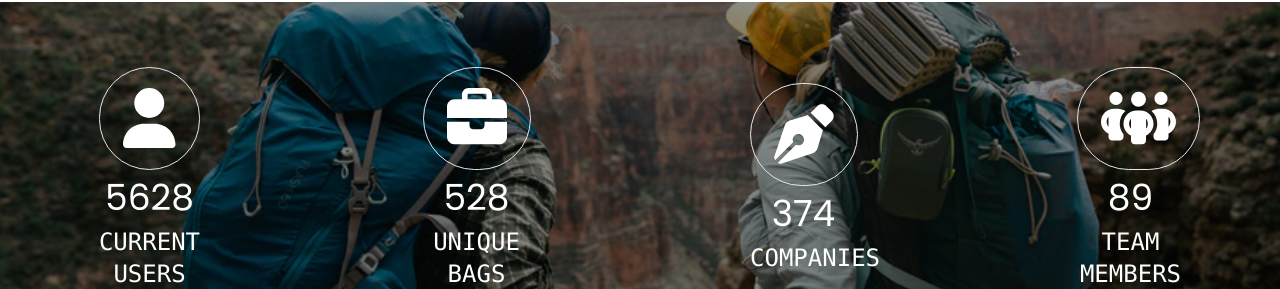
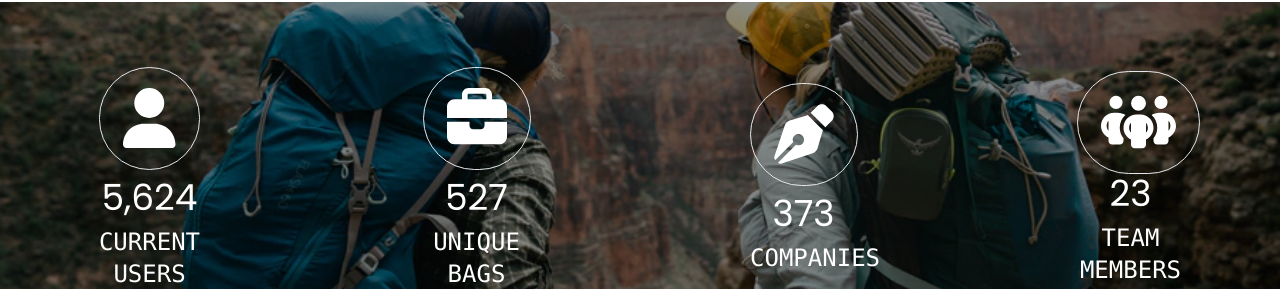
Before and after one commit to emonmorol/bagsq-client, a React (Create React App) app: page / in a window 1280 px wide. Shown: the part 2776-3065 px from the top of the page. Built offline with nearby package versions, Linux system fonts and the light colour scheme; no server answers.

Commit message:
used react count app

```diff
--- a/package.json
+++ b/package.json
@@ -13,6 +13,7 @@
     "firebase": "^9.7.0",
     "flowbite": "^1.4.4",
     "react": "^18.1.0",
+    "react-countup": "^6.2.0",
     "react-dom": "^18.1.0",
     "react-firebase-hooks": "^5.0.3",
     "react-hook-form": "^7.30.0",
@@ -20,6 +21,7 @@
     "react-router-dom": "^6.3.0",
     "react-scripts": "5.0.1",
     "react-toastify": "^8.2.0",
+    "react-visibility-sensor": "^5.1.1",
     "web-vitals": "^2.1.4"
   },
   "scripts": {
--- a/src/Pages/Home/CountOurNumbers/CountOurNumbers.js
+++ b/src/Pages/Home/CountOurNumbers/CountOurNumbers.js
@@ -7,6 +7,8 @@ import {
 import { FontAwesomeIcon } from "@fortawesome/react-fontawesome";
 import React from "react";
 import "./CountOurNumbers.css";
+import CountUp from "react-countup";
+import VisibilitySensor from "react-visibility-sensor";
 
 const CountOurNumbers = () => {
   return (
@@ -15,31 +17,49 @@ const CountOurNumbers = () => {
         <div className="count-inside-banner">
           <div className="grid grid-cols-2 gap-7 lg:grid-cols-4">
             <div className="lg:mx-24 text-white flex flex-col justify-center">
-              <div className="text-6xl border py-5 px-[1.45rem] rounded-full mx-auto">
+              <div className="text-6xl border py-5 mb-2 px-[1.45rem] rounded-full mx-auto">
                 <FontAwesomeIcon icon={faUser} />
               </div>
               <div className="text-center">
-                <p className="text-4xl my-2">5628</p>
+                <CountUp start={0} end={5628} duration={3}>
+                  {({ countUpRef, start }) => (
+                    <VisibilitySensor onChange={start} delayedCall>
+                      <span className="text-4xl my-2" ref={countUpRef} />
+                    </VisibilitySensor>
+                  )}
+                </CountUp>
                 <p className="text-2xl my-2 uppercase font-mono">
                   current USERS
                 </p>
               </div>
             </div>
             <div className="lg:mx-24 text-white flex flex-col justify-center">
-              <div className="text-6xl border py-5 px-[1.45rem] rounded-full mx-auto">
+              <div className="text-6xl border py-5 mb-2 px-[1.45rem] rounded-full mx-auto">
                 <FontAwesomeIcon icon={faBriefcase} />
               </div>
               <div className="text-center">
-                <p className="text-4xl my-2">528</p>
+                <CountUp start={0} end={528} duration={3}>
+                  {({ countUpRef, start }) => (
+                    <VisibilitySensor onChange={start} delayedCall>
+                      <span className="text-4xl my-2" ref={countUpRef} />
+                    </VisibilitySensor>
+                  )}
+                </CountUp>
                 <p className="text-2xl my-2 uppercase font-mono">Unique Bags</p>
               </div>
             </div>
             <div className="lg:mx-24 text-white flex flex-col justify-center">
-              <div className="text-6xl border py-5 px-[1.45rem] rounded-full mx-auto">
+              <div className="text-6xl border py-5 mb-2 px-[1.45rem] rounded-full mx-auto">
                 <FontAwesomeIcon icon={faPenNib} />
               </div>
               <div className="text-center">
-                <p className="text-4xl my-2">374</p>
+                <CountUp start={0} end={374} duration={3}>
+                  {({ countUpRef, start }) => (
+                    <VisibilitySensor onChange={start} delayedCall>
+                      <span className="text-4xl my-2" ref={countUpRef} />
+                    </VisibilitySensor>
+                  )}
+                </CountUp>
                 <p className="text-2xl my-2 uppercase font-mono">Companies</p>
               </div>
             </div>
@@ -48,7 +68,13 @@ const CountOurNumbers = () => {
                 <FontAwesomeIcon icon={faPeopleGroup} />
               </div>
               <div className="text-center">
-                <p className="text-4xl my-2">89</p>
+                <CountUp start={0} end={23} duration={3}>
+                  {({ countUpRef, start }) => (
+                    <VisibilitySensor onChange={start} delayedCall>
+                      <span className="text-4xl my-3" ref={countUpRef} />
+                    </VisibilitySensor>
+                  )}
+                </CountUp>
                 <p className="text-2xl my-2 uppercase font-mono">
                   Team members
                 </p>
--- a/src/Pages/ManageInventories/ManageInventories.js
+++ b/src/Pages/ManageInventories/ManageInventories.js
@@ -3,6 +3,7 @@ import { FontAwesomeIcon } from "@fortawesome/react-fontawesome";
 import React, { useState } from "react";
 import Modal from "react-modal/lib/components/Modal";
 import { Link } from "react-router-dom";
+import { toast } from "react-toastify";
 import useProducts from "../../Hooks/useProducts";
 
 const ManageInventories = () => {
@@ -45,6 +46,7 @@ const ManageInventories = () => {
             (product) => product._id !== id
           );
           setProducts(remainingProducts);
+          toast("Item Deletation Complete");
         });
     }
   };
--- a/src/Pages/MyItem/MyItem.js
+++ b/src/Pages/MyItem/MyItem.js
@@ -5,6 +5,7 @@ import { Link, useNavigate } from "react-router-dom";
 import auth from "../../fireabase.init";
 import MyItemCard from "./MyItemCard";
 import { signOut } from "firebase/auth";
+import { toast } from "react-toastify";
 
 const MyItem = () => {
   const [user] = useAuthState(auth);
@@ -41,6 +42,7 @@ const MyItem = () => {
             (product) => product._id !== id
           );
           setMyInventory(remainingProducts);
+          toast("Item Deletation Complete");
         });
     }
   };
```
Also changed, not shown: 1 other file (tests, documents, lock files or other folders).
